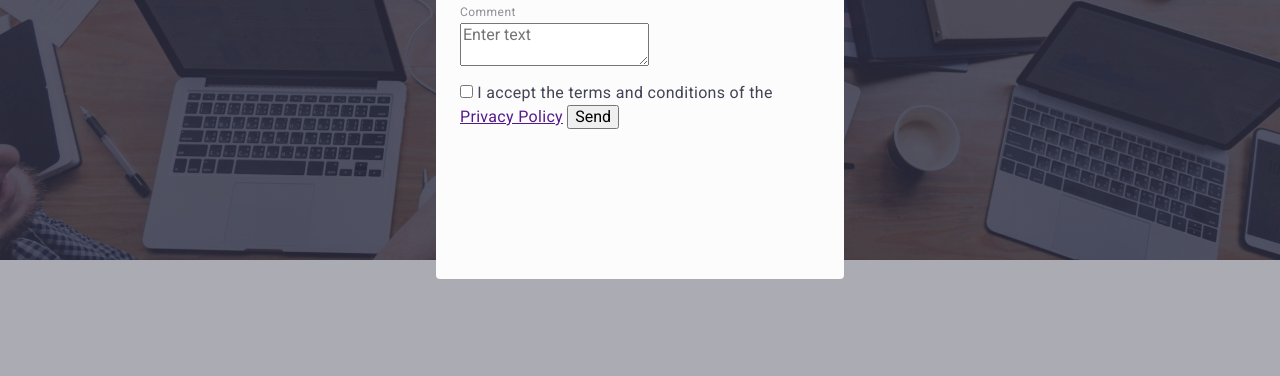
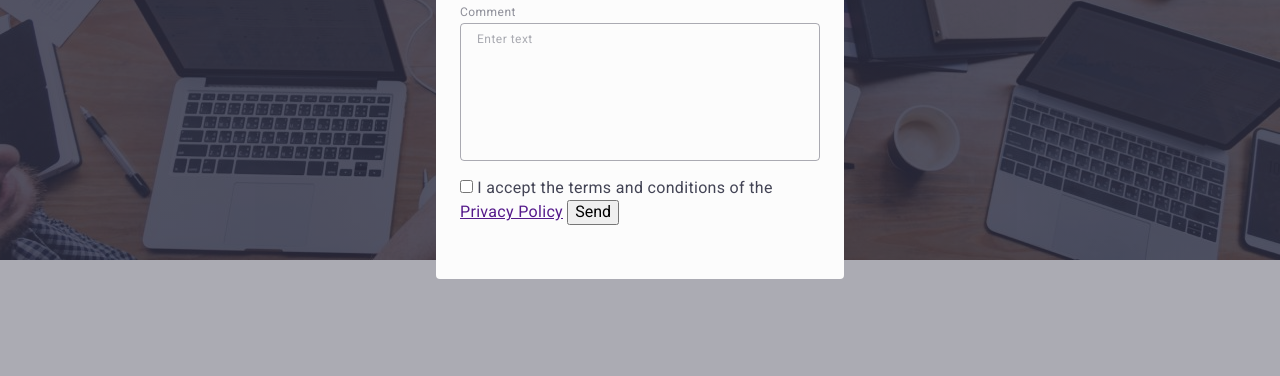
Before and after one commit to BohdanLysniak/goit-markup-hw-05, a plain HTML site: page index.html in a window 1280 px wide. Shown: the part 413-789 px from the top of the page. Drawn offline with nearby package versions, Linux system fonts and the light colour scheme.

Commit message:
add-textarea

```diff
--- a/css/styles.css
+++ b/css/styles.css
@@ -561,3 +561,32 @@ p {
   fill: #2e2f42;
   transition: fill 250ms cubic-bezier(0.4, 0, 0.2, 1);
 }
+
+.review-form-comment {
+  width: 100%;
+  height: 138px;
+  padding: 8px 16px;
+  border-radius: 4px;
+  resize: none;
+  transition: border-color 250ms cubic-bezier(0.4, 0, 0.2, 1);
+  outline: 0px solid transparent;
+  border: 1px solid rgba(46, 47, 66, 0.4);
+  background-color: transparent;
+  color: rgba(46, 47, 66, 0.4);
+  font-size: 12px;
+  font-weight: 400;
+  line-height: 1.17;
+  letter-spacing: 0.04em;
+}
+
+.review-form-comment:focus {
+  border-color: #4d5ae5;
+}
+
+.review-form-comment::placeholder {
+  color: rgba(46, 47, 66, 0.4);
+  font-size: 12px;
+  font-weight: 400;
+  line-height: 1.17;
+  letter-spacing: 0.04em;
+}
```
